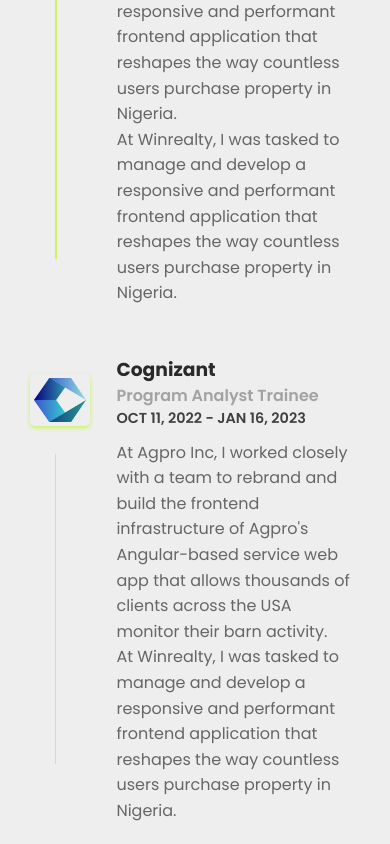
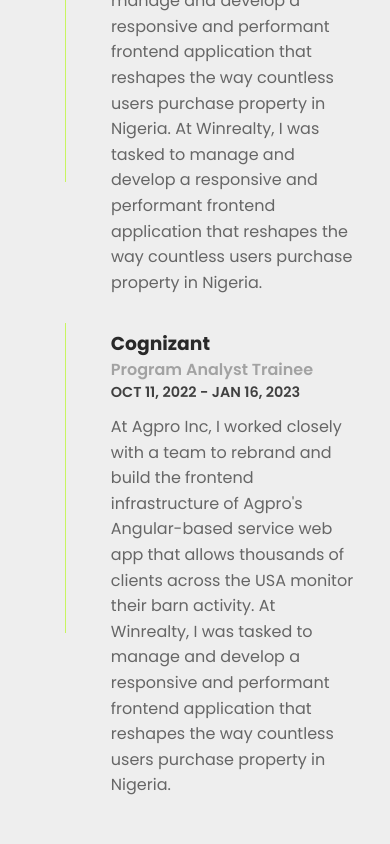
Before and after one commit to sowmya1066/portfolio_, a React (Vite) app: page / in a window 390 px wide. Shown: the part 2140-2984 px from the top of the page. Built offline with nearby package versions, Linux system fonts and the light colour scheme.

Commit message:
scroll effect

```diff
--- a/components/Experience.jsx
+++ b/components/Experience.jsx
@@ -1,13 +1,52 @@
-import React from "react";
+import React, { useEffect, useRef } from "react";
 import indegeneLogo from "../assets/indegene.jpeg";
 import cognizantLogo from "../assets/cognizant.jpeg";
-import "../css/experience.css"; // Assuming your CSS file is imported here
+import "../css/experience.css";
 
 const Experience = () => {
+  const companyRefs = useRef([]);
+
+  useEffect(() => {
+    const observerOptions = {
+      root: null,
+      threshold: 0.5, // Trigger when 50% of the section is visible
+    };
+
+    const observer = new IntersectionObserver((entries) => {
+      entries.forEach((entry) => {
+        if (entry.isIntersecting) {
+          entry.target.classList.add("company-details-visible");
+          entry.target
+            .querySelector(".verticle--line")
+            .classList.add("verticle--line-visible");
+          entry.target
+            .querySelector(".company-details")
+            .classList.add("company-details-visible");
+        } else {
+          entry.target.classList.remove("company-details-visible");
+          entry.target
+            .querySelector(".verticle--line")
+            .classList.remove("verticle--line-visible");
+          entry.target
+            .querySelector(".company-details")
+            .classList.remove("company-details-visible");
+        }
+      });
+    }, observerOptions);
+
+    companyRefs.current.forEach((ref) => {
+      observer.observe(ref);
+    });
+
+    return () => {
+      observer.disconnect();
+    };
+  }, []);
+
   return (
     <div className="exp--container">
       <div className="company-section">
-        <div className="company">
+        <div ref={(el) => companyRefs.current.push(el)} className="company">
           <img src={indegeneLogo} alt="Indegene" />
           <div className="verticle--line"></div>
           <div className="company-details">
@@ -17,16 +56,14 @@
             <p className="tab-paragraph">
               At Winrealty, I was tasked to manage and develop a responsive and
               performant frontend application that reshapes the way countless
-              users purchase property in Nigeria.
-            </p>
-            <p className="tab-paragraph">
-              At Winrealty, I was tasked to manage and develop a responsive and
-              performant frontend application that reshapes the way countless
-              users purchase property in Nigeria.
+              users purchase property in Nigeria. At Winrealty, I was tasked to
+              manage and develop a responsive and performant frontend
+              application that reshapes the way countless users purchase
+              property in Nigeria.
             </p>
           </div>
         </div>
-        <div className="company">
+        <div ref={(el) => companyRefs.current.push(el)} className="company">
           <img src={cognizantLogo} alt="Cognizant" />
           <div className="verticle--line"></div>
           <div className="company-details">
@@ -37,12 +74,9 @@
               At Agpro Inc, I worked closely with a team to rebrand and build
               the frontend infrastructure of Agpro's Angular-based service web
               app that allows thousands of clients across the USA monitor their
-              barn activity.
-            </p>
-            <p className="tab-paragraph">
-              At Winrealty, I was tasked to manage and develop a responsive and
-              performant frontend application that reshapes the way countless
-              users purchase property in Nigeria.
+              barn activity. At Winrealty, I was tasked to manage and develop a
+              responsive and performant frontend application that reshapes the
+              way countless users purchase property in Nigeria.
             </p>
           </div>
         </div>
--- a/css/experience.css
+++ b/css/experience.css
@@ -1,3 +1,5 @@
+/* experience.css */
+
 .exp--container {
   display: flex;
   justify-content: start;
@@ -8,21 +10,25 @@
 }
 
 .company-section {
-  display: block;
+  display: flex;
+  flex-direction: column; /* Ensure each company is stacked vertically */
+  width: 60%;
   margin-top: 170px;
-  width: 60%;
 }
 
 .company {
   display: flex;
-  align-items: center;
+  align-items: flex-start;
   margin-bottom: 20px;
+  opacity: 0;
+  transform: translateY(20px);
+  transition: opacity 0.8s ease, transform 0.8s ease;
 }
 
 .company img {
-  margin-top: -210px;
   width: 60px;
   height: auto;
+  margin-right: 10px;
   cursor: pointer;
   border: 1px solid transparent;
   border-radius: 5px;
@@ -31,16 +37,22 @@
 }
 
 .company-details {
-  margin-left: 60px;
-  margin-bottom: 30px;
+  opacity: 0;
+  transform: translateY(20px);
+  transition: opacity 0.8s ease, transform 0.8s ease;
+  margin-left: 45px;
+  margin-top: 15px;
 }
+
 .company-details h3 {
   color: #292929;
 }
+
 .company-details-p {
   color: #6666668d;
   font-weight: 550;
 }
+
 .tab-dates {
   font-size: 0.9rem;
   color: #404040;
@@ -54,13 +66,25 @@
   line-height: 1.6;
 }
 
-.company .verticle--line {
-  width: 5px; /* Width of the line */
-  height: 180px; /* Height of the line */
-  background-color: #c8f560; /* Color of the line */
-  content: "";
+.verticle--line {
+  width: 12px;
+  height: 180px;
+  background-color: #c8f560;
   margin-top: 80px;
   margin-left: -35px;
+  opacity: 0;
+  transform: scaleY(0);
+  transition: opacity 0.8s ease, transform 0.8s ease;
+}
+
+.company-details-visible {
+  opacity: 1;
+  transform: translateY(0);
+}
+
+.verticle--line-visible {
+  opacity: 1;
+  transform: scaleY(1);
 }
 
 @media only screen and (max-width: 568px) {
@@ -70,8 +94,8 @@
   }
 
   .company-section {
+    width: 90%;
     margin-top: 170px;
-    width: 90%;
   }
 
   .company img {
@@ -79,12 +103,9 @@
     margin-left: -10px;
   }
 
-  .company .verticle--line {
-    width: 10px; /* Width of the line */
-    height: 310px; /* Height of the line */
-    background-color: #c8f560; /* Color of the line */
-    content: "";
+  .verticle--line {
+    width: 10px;
+    height: 310px;
     margin-top: 8px;
-    margin-left: -35px;
   }
 }
```
